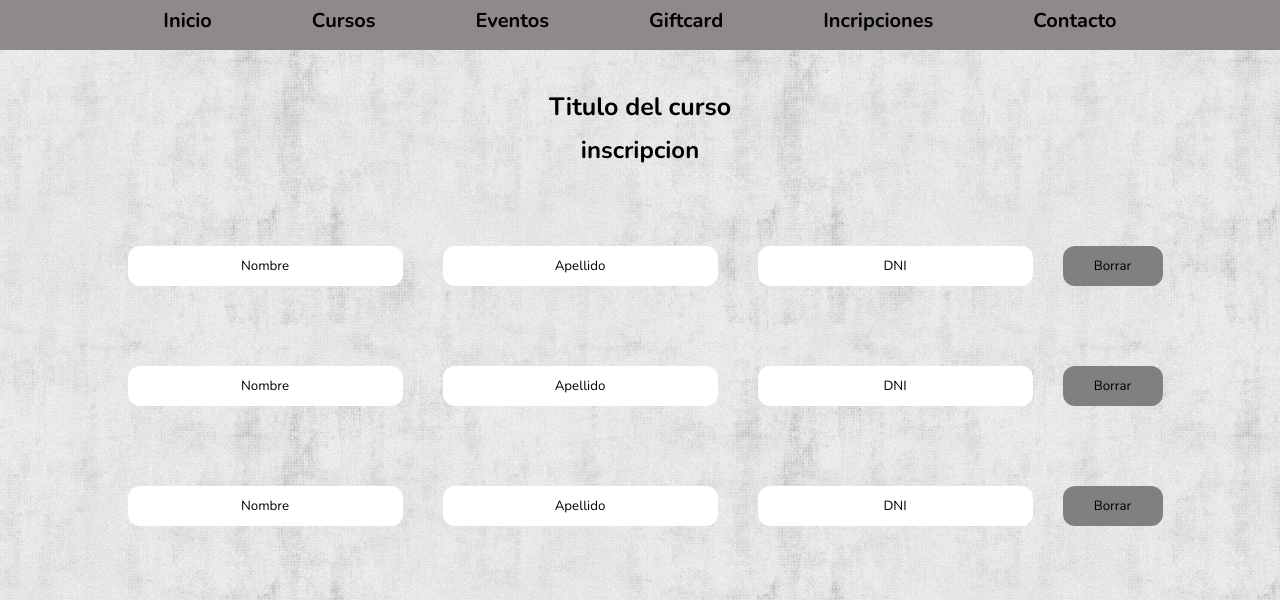
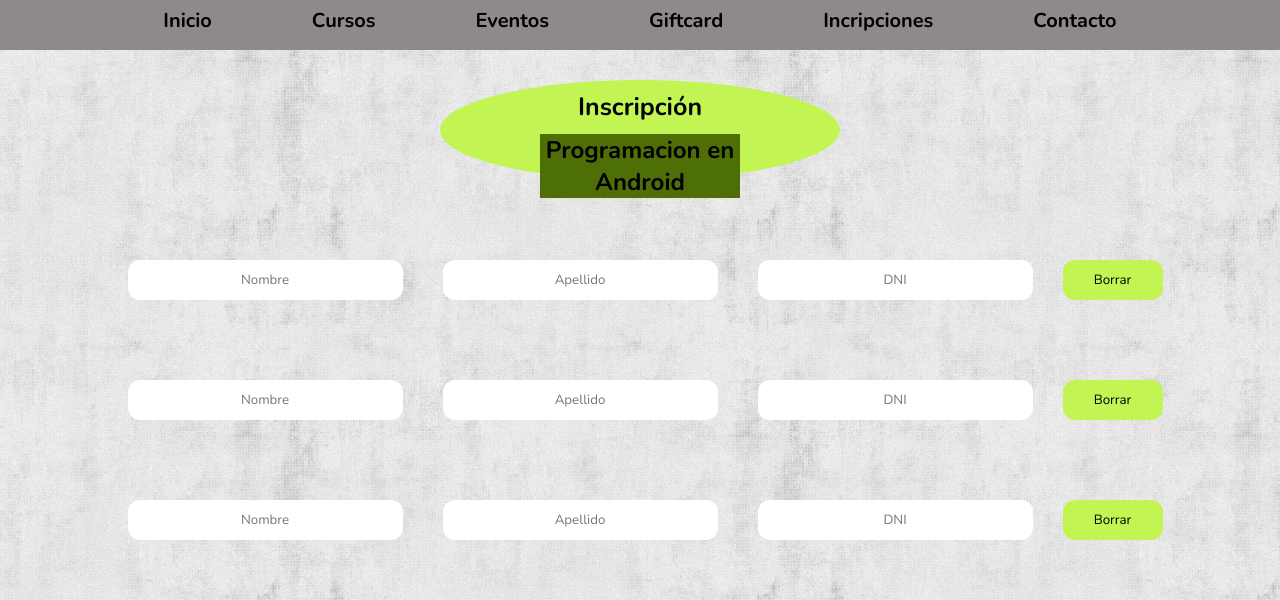
Before and after one commit to MelinaMiale/TP_ProgramacionWeb1, a plain HTML site: page inscripcion.html in a window 1280 px wide. Shown: the part 200-800 px from the top of the page. Drawn offline with nearby package versions, Linux system fonts and the light colour scheme.

Commit message:
Ultimo commit Julian

```diff
--- a/css/inscripcion.css
+++ b/css/inscripcion.css
@@ -26,12 +26,13 @@
     height: 40px;
     width: 100px;
     border-radius: 12px;
-    background-color: grey;
+    background-color: #c2f554;
     margin: 10px;
+    cursor: pointer;
 }
 
 .boton:hover{
-    color: white;
+    color: #4e6f06;
 }
 
 .boton-inscribirse{
@@ -49,7 +50,7 @@
 }
 
 .boton-agregar:hover{
-    color: white;
+    color: #4e6f06;
 }
 
 
@@ -72,3 +73,18 @@ h2{
 #precio{
     font-size: 30px;
 }
+
+.contenedor-titulo{
+    background-color: #c2f554;
+    width: 400px;
+    height: 100px;
+    margin: auto;
+    border-radius: 50%;
+}
+
+#titulo-curso{
+    background-color: #4e6f06;
+    width: 200px;
+    position: relative;
+    left: 100px;
+}
--- a/inscripcion.html
+++ b/inscripcion.html
@@ -43,29 +43,32 @@
     </nav>
 
     <main>
-        <h1>Titulo del curso</h1>
-        <h2>inscripcion</h2>
+        <div class="contenedor-titulo">
+            <h1 id="titulo-inscripcion">Inscripción</h1>
+            <h2 id="titulo-curso">Programacion en Android</h2>
+        </div>
+
         <form class="form-container">
 
 
             <div class="user-info-container">
-                <input class="datos" type="text" value="Nombre">
-                <input class="datos" type="text" value="Apellido">
-                <input class="datos" type="text" value="DNI">
+                <input class="datos" type="text" placeholder="Nombre" required>
+                <input class="datos" type="text" placeholder="Apellido" required>
+                <input class="datos" type="text" placeholder="DNI" required>
                 <button class="boton">Borrar</button>
             </div>
 
             <div class="user-info-container">
-                <input class="datos" type="text" value="Nombre">
-                <input class="datos" type="text" value="Apellido">
-                <input class="datos" type="text" value="DNI">
+                <input class="datos" type="text" placeholder="Nombre" required>
+                <input class="datos" type="text" placeholder="Apellido" required>
+                <input class="datos" type="text" placeholder="DNI" required>
                 <button class="boton">Borrar</button>
             </div>
 
             <div class="user-info-container">
-                <input class="datos" type="text" value="Nombre">
-                <input class="datos" type="text" value="Apellido">
-                <input class="datos" type="text" value="DNI">
+                <input class="datos" type="text" placeholder="Nombre" required>
+                <input class="datos" type="text" placeholder="Apellido" required>
+                <input class="datos" type="text" placeholder="DNI" required>
                 <button class="boton">Borrar</button>
             </div>
 
```
